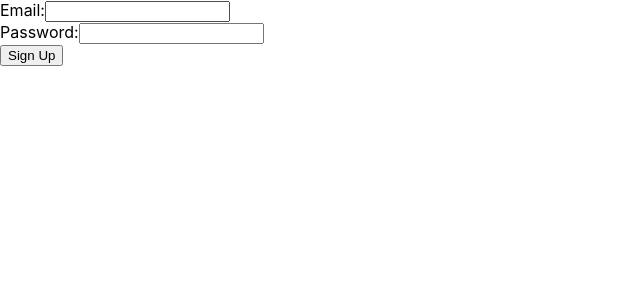
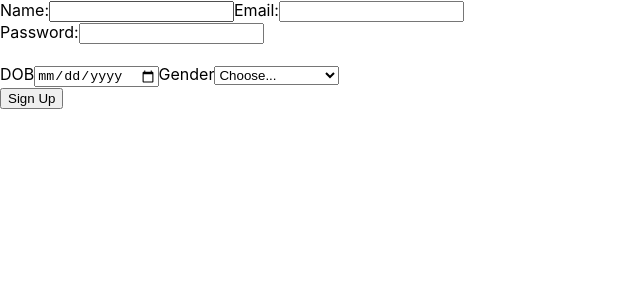
Before and after one commit to PrathamRohra/tsec-hacks, a React (Create React App) app: page /signup in a window 1280 px wide. Shown: the top 300 px of the page, without its empty margins (0-640 px from the left). Built offline with nearby package versions, Linux system fonts and the light colour scheme.

Commit message:
added gender

```diff
--- a/src/scenes/signup/Signup.jsx
+++ b/src/scenes/signup/Signup.jsx
@@ -1,16 +1,26 @@
 import React, { useState } from 'react';
 
 function Signup() {
+    const [name, setName] = useState('');
   const [email, setEmail] = useState('');
   const [password, setPassword] = useState('');
-
+    const [date, setDOB] = useState('');
+    const [gender, setGender] = useState('Choose...');
   const handleSubmit = (event) => {
     event.preventDefault();
-    console.log(`Email: ${email} Password: ${password}`);
+    console.log(`Email: ${email} Password: ${password} DOB : ${date} Gender: ${gender}`);
   };
 
   return (
-    <form onSubmit={handleSubmit}>
+      <form onSubmit={handleSubmit}>
+          <label>
+        Name:
+        <input
+          type="text"
+          value={name}
+          onChange={(event) => setName(event.target.value)}
+        />
+      </label>
       <label>
         Email:
         <input
@@ -28,6 +38,26 @@ function Signup() {
           onChange={(event) => setPassword(event.target.value)}
         />
       </label>
+          <br />
+           <br />
+      <label>
+        DOB
+        <input
+          type="date"
+          value={Date}
+          onChange={(event) => setDOB(event.target.value)}
+        />
+          </label>
+           <label>
+        Gender
+         <select value={gender} onChange={(event) => setGender(event.target.value)}>
+          <option value="Choose..." disabled>Choose...</option>
+          <option value="Male">Male</option>
+          <option value="Female">Female</option>
+                  <option value="Other">Other</option>
+                  <option value="Prefer Not to say">Prefer Not to Say</option>
+        </select>
+      </label>
       <br />
       <button type="submit">Sign Up</button>
     </form>
```
Also changed, not shown: src/components/Header/Header.jsx (added), src/scenes/Landing Page/Landingpage.jsx (added).
